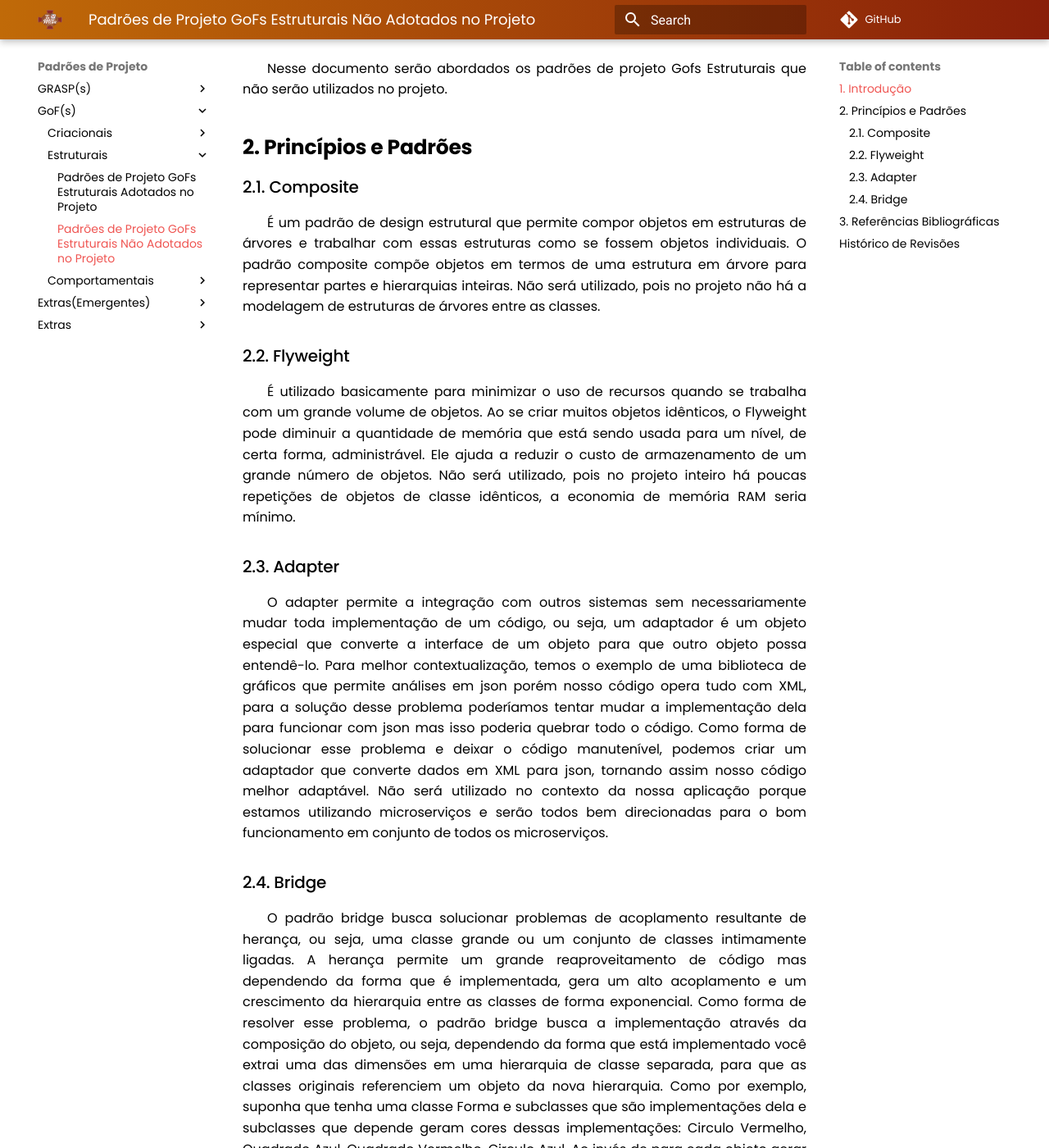
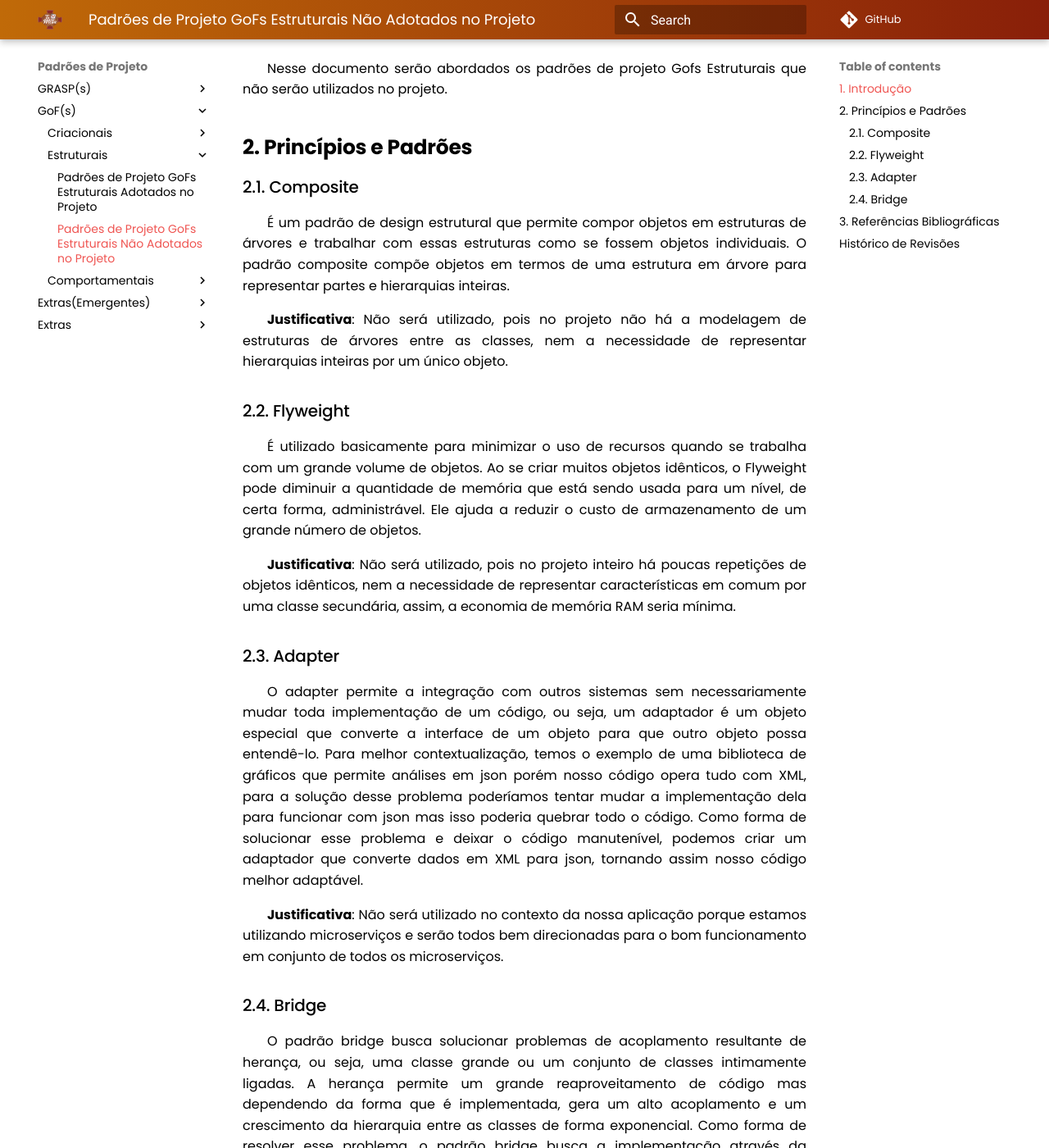
Before and after one commit to UnBArqDsw2021-1/2021.1_G02_TaNaMesa_docs, an MkDocs documentation site: the page built from docs/3-Padroes-de-Projeto/GoFs/Estruturais/Padroes-Nao-Adotados-no-Projeto.md, in a window 1280 px wide and 1400 px high, scrolled down 368 px. Shown: the whole window at 82% size. Built offline with MkDocs 1.6.1 and Material for MkDocs 9.7.7, drawn with Linux system fonts in a browser that asks for light colours; comment, search, counter and statistics services are not loaded; some of the changed text lies outside the part shown.

Commit message:
(#104) Destaca e revisa as justificativas GoFs estruturais não adotados

```diff
--- a/docs/3-Padroes-de-Projeto/GoFs/Estruturais/Padroes-Nao-Adotados-no-Projeto.md
+++ b/docs/3-Padroes-de-Projeto/GoFs/Estruturais/Padroes-Nao-Adotados-no-Projeto.md
@@ -10,19 +10,27 @@ Nesse documento serão abordados os padrões de projeto Gofs Estruturais que nã
 
 ### 2.1. Composite
 
-É um padrão de design estrutural que permite compor objetos em estruturas de árvores e trabalhar com essas estruturas como se fossem objetos individuais. O padrão composite compõe objetos em termos de uma estrutura em árvore para representar partes e hierarquias inteiras. Não será utilizado, pois no projeto não há a modelagem de estruturas de árvores entre as classes.
+É um padrão de design estrutural que permite compor objetos em estruturas de árvores e trabalhar com essas estruturas como se fossem objetos individuais. O padrão composite compõe objetos em termos de uma estrutura em árvore para representar partes e hierarquias inteiras.
+
+**Justificativa**: Não será utilizado, pois no projeto não há a modelagem de estruturas de árvores entre as classes, nem a necessidade de representar hierarquias inteiras por um único objeto.
 
 ### 2.2. Flyweight
 
-É utilizado basicamente para minimizar o uso de recursos quando se trabalha com um grande volume de objetos. Ao se criar muitos objetos idênticos, o Flyweight pode diminuir a quantidade de memória que está sendo usada para um nível, de certa forma, administrável. Ele ajuda a reduzir o custo de armazenamento de um grande número de objetos. Não será utilizado, pois no projeto inteiro há poucas repetições de objetos de classe idênticos, a economia de memória RAM seria mínimo.
+É utilizado basicamente para minimizar o uso de recursos quando se trabalha com um grande volume de objetos. Ao se criar muitos objetos idênticos, o Flyweight pode diminuir a quantidade de memória que está sendo usada para um nível, de certa forma, administrável. Ele ajuda a reduzir o custo de armazenamento de um grande número de objetos.
+
+**Justificativa**: Não será utilizado, pois no projeto inteiro há poucas repetições de objetos idênticos, nem a necessidade de representar características em comum por uma classe secundária, assim, a economia de memória RAM seria mínima.
 
 ### 2.3. Adapter
 
-O adapter permite a integração com outros sistemas sem necessariamente mudar toda implementação de um código, ou seja, um adaptador é um  objeto especial que converte a interface de um objeto para que outro objeto possa entendê-lo. Para melhor contextualização, temos o exemplo de uma biblioteca de gráficos que permite análises em json porém nosso código opera tudo com XML, para a solução desse problema poderíamos tentar mudar a implementação dela para funcionar com json mas isso poderia quebrar todo o código. Como forma de solucionar esse problema e deixar o código manutenível, podemos criar um adaptador que converte dados em XML para json, tornando assim nosso código melhor adaptável. Não será utilizado no contexto da nossa aplicação porque estamos utilizando microserviços e serão todos bem direcionadas para o bom funcionamento em conjunto de todos os microserviços.
+O adapter permite a integração com outros sistemas sem necessariamente mudar toda implementação de um código, ou seja, um adaptador é um objeto especial que converte a interface de um objeto para que outro objeto possa entendê-lo. Para melhor contextualização, temos o exemplo de uma biblioteca de gráficos que permite análises em json porém nosso código opera tudo com XML, para a solução desse problema poderíamos tentar mudar a implementação dela para funcionar com json mas isso poderia quebrar todo o código. Como forma de solucionar esse problema e deixar o código manutenível, podemos criar um adaptador que converte dados em XML para json, tornando assim nosso código melhor adaptável.
+
+**Justificativa**: Não será utilizado no contexto da nossa aplicação porque estamos utilizando microserviços e serão todos bem direcionadas para o bom funcionamento em conjunto de todos os microserviços.
 
 ### 2.4. Bridge
 
-O padrão bridge busca solucionar problemas de acoplamento resultante de herança, ou seja, uma classe grande ou um conjunto de classes intimamente ligadas. A herança permite um grande reaproveitamento de código mas dependendo da forma que é implementada, gera um alto acoplamento e um crescimento da hierarquia entre as classes de forma exponencial. Como forma de resolver esse problema, o padrão bridge busca a implementação através da composição do objeto, ou seja, dependendo da forma que está implementado você extrai uma das dimensões em uma hierarquia de classe separada, para que as classes originais referenciem um objeto da nova hierarquia. Como por exemplo, suponha que tenha uma classe Forma e subclasses que são implementações dela e subclasses que depende geram cores dessas implementações: Circulo Vermelho, Quadrado Azul, Quadrado Vermelho, Circulo Azul. Ao invés de para cada objeto gerar uma cor e uma forma geométrica, utilizando o bridge separamos em 2 dimensões, Forma e suas implementações e Cor e suas implementações. Através disso estabelecemos uma "Ponte" ou seja uma relação, em que uma forma contém uma cor. Não será utilizado no contexto da nossa aplicação porque iremos trabalhar apenas com uma herança que será entre Funcionario e suas implementações, não necessitando do uso de composição.
+O padrão bridge busca solucionar problemas de acoplamento resultante de herança, ou seja, uma classe grande ou um conjunto de classes intimamente ligadas. A herança permite um grande reaproveitamento de código mas dependendo da forma que é implementada, gera um alto acoplamento e um crescimento da hierarquia entre as classes de forma exponencial. Como forma de resolver esse problema, o padrão bridge busca a implementação através da composição do objeto, ou seja, dependendo da forma que está implementado você extrai uma das dimensões em uma hierarquia de classe separada, para que as classes originais referenciem um objeto da nova hierarquia. Como por exemplo, suponha que tenha uma classe Forma e subclasses que são implementações dela e subclasses que depende geram cores dessas implementações: Circulo Vermelho, Quadrado Azul, Quadrado Vermelho, Circulo Azul. Ao invés de para cada objeto gerar uma cor e uma forma geométrica, utilizando o bridge separamos em 2 dimensões, Forma e suas implementações e Cor e suas implementações. Através disso estabelecemos uma "Ponte" ou seja uma relação, em que uma forma contém uma cor.
+
+**Justificativa**: Não será utilizado no contexto da nossa aplicação porque iremos trabalhar apenas com uma herança que será entre Funcionario e suas implementações, não necessitando do uso de composição.
 
 ## 3. Referências Bibliográficas
 
```
Also changed, not shown: other parts of docs/3-Padroes-de-Projeto/GoFs/Estruturais/Padroes-Nao-Adotados-no-Projeto.md (+6 -5 lines).
